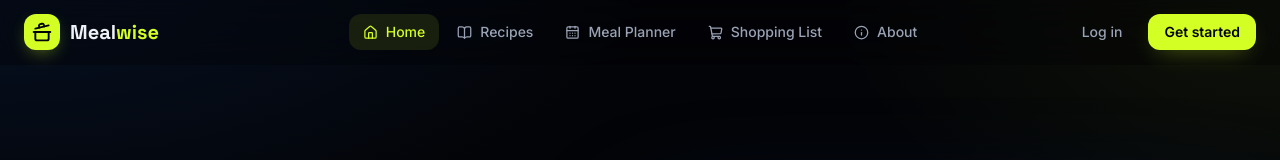
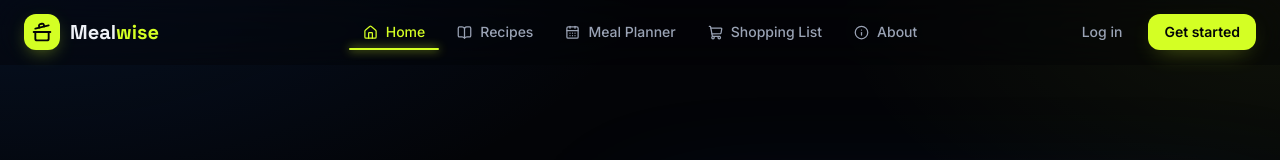
Before and after one commit to MohidWebDev/recipe-meal-planner, a React (Vite) app in the folder client/: page / in a window 1280 px wide. Shown: the top 160 px of the page. Built offline with nearby package versions, Linux system fonts and the light colour scheme; no server answers.

Commit message:
feat: replace active nav box with sliding underline indicator

```diff
--- a/client/src/components/common/Navbar.jsx
+++ b/client/src/components/common/Navbar.jsx
@@ -1,5 +1,5 @@
 import { Home, Info } from "lucide-react";
-import { useEffect, useState } from "react";
+import { useEffect, useLayoutEffect, useRef, useState } from "react";
 import { Link, NavLink, useLocation } from "react-router-dom";
 import useAuth from "../../hooks/useAuth";
 import { scrollToTop } from "../../utils/smoothScroll";
@@ -9,17 +9,13 @@ import UserMenu from "./UserMenu";
 
 const linkClass = ({ isActive }) =>
   `flex items-center gap-2 rounded-xl px-3.5 py-2 text-sm font-medium transition duration-200 ${
-    isActive
-      ? "bg-accent/10 text-accent"
-      : "text-muted hover:bg-raised hover:text-fg"
+    isActive ? "text-accent" : "text-muted hover:bg-raised hover:text-fg"
   }`;
 
 // Home / About links: icon on top with a small label on phones, icon + label in a row from sm up.
 const centerLinkClass = ({ isActive }) =>
   `flex flex-col items-center justify-center gap-0.5 rounded-xl px-2 py-1.5 text-[11px] font-medium transition duration-200 focus:outline-none focus-visible:ring-2 focus-visible:ring-accent sm:flex-row sm:gap-2 sm:px-3.5 sm:py-2 sm:text-sm ${
-    isActive
-      ? "bg-accent/10 text-accent"
-      : "text-muted hover:bg-raised hover:text-fg"
+    isActive ? "text-accent" : "text-muted hover:bg-raised hover:text-fg"
   }`;
 
 const logoLinkClass =
@@ -29,6 +25,57 @@ export default function Navbar() {
   const { isAuthenticated } = useAuth();
   const { pathname } = useLocation();
   const [scrolled, setScrolled] = useState(false);
+  const navRef = useRef(null);
+  const [indicator, setIndicator] = useState({
+    left: 0,
+    width: 0,
+    visible: false,
+  });
+  const [animate, setAnimate] = useState(false);
+
+  // Move the underline under whichever link is active.
+  useLayoutEffect(() => {
+    const nav = navRef.current;
+    if (!nav) return;
+
+    const update = () => {
+      const active = nav.querySelector('a[aria-current="page"]');
+      // No active link, or it is hidden at this screen size: hide the line.
+      if (!active || active.offsetWidth === 0) {
+        setIndicator((prev) =>
+          prev.visible ? { ...prev, visible: false } : prev,
+        );
+        return;
+      }
+      const navRect = nav.getBoundingClientRect();
+      const linkRect = active.getBoundingClientRect();
+      const next = {
+        left: linkRect.left - navRect.left,
+        width: linkRect.width,
+        visible: true,
+      };
+      setIndicator((prev) =>
+        prev.left === next.left && prev.width === next.width && prev.visible
+          ? prev
+          : next,
+      );
+    };
+
+    update();
+    const observer = new ResizeObserver(update);
+    observer.observe(nav);
+    window.addEventListener("resize", update);
+    return () => {
+      observer.disconnect();
+      window.removeEventListener("resize", update);
+    };
+  }, [pathname, isAuthenticated]);
+
+  // Turn the slide animation on only after the first paint, so the line doesn't fly in on load.
+  useEffect(() => {
+    const id = requestAnimationFrame(() => setAnimate(true));
+    return () => cancelAnimationFrame(id);
+  }, []);
 
   const onLanding = pathname === "/";
 
@@ -77,7 +124,8 @@ export default function Navbar() {
 
         {/* Center: Home, the app links (desktop, logged-in), then About */}
         <nav
-          className="flex items-center gap-1 md:justify-self-center"
+          ref={navRef}
+          className="relative flex items-center gap-1 md:justify-self-center"
           aria-label="Primary"
         >
           <NavLink
@@ -111,6 +159,20 @@ export default function Navbar() {
             />
             About
           </NavLink>
+
+          <span
+            aria-hidden="true"
+            className={`pointer-events-none absolute bottom-0 left-0 h-0.5 rounded-full bg-accent shadow-[0_0_10px_var(--color-accent)] ${
+              animate
+                ? "transition-[transform,width,opacity] duration-300 ease-out"
+                : ""
+            }`}
+            style={{
+              width: indicator.width,
+              transform: `translateX(${indicator.left}px)`,
+              opacity: indicator.visible ? 1 : 0,
+            }}
+          />
         </nav>
 
         <div className="flex items-center gap-2 sm:gap-3 lg:justify-self-end">
```
